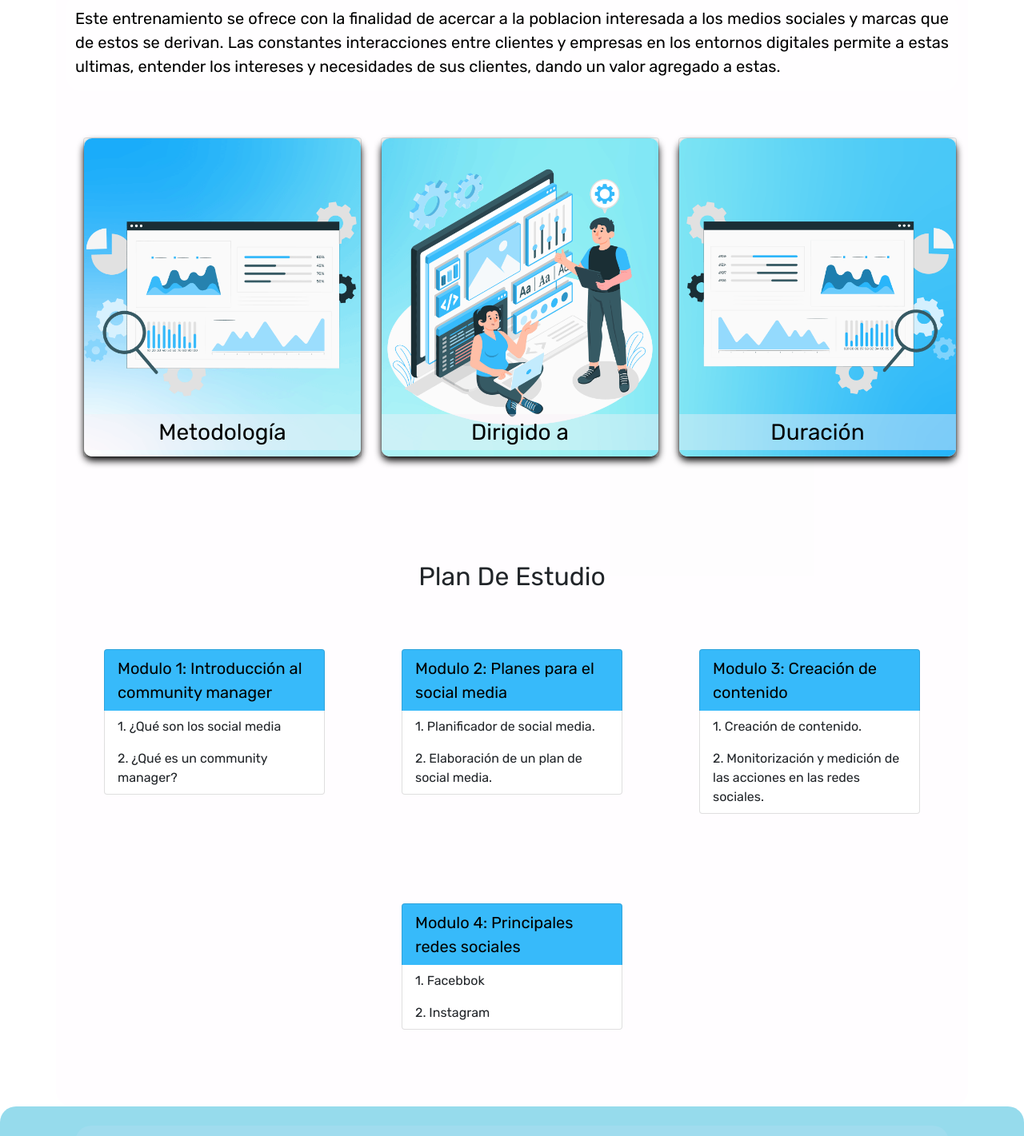
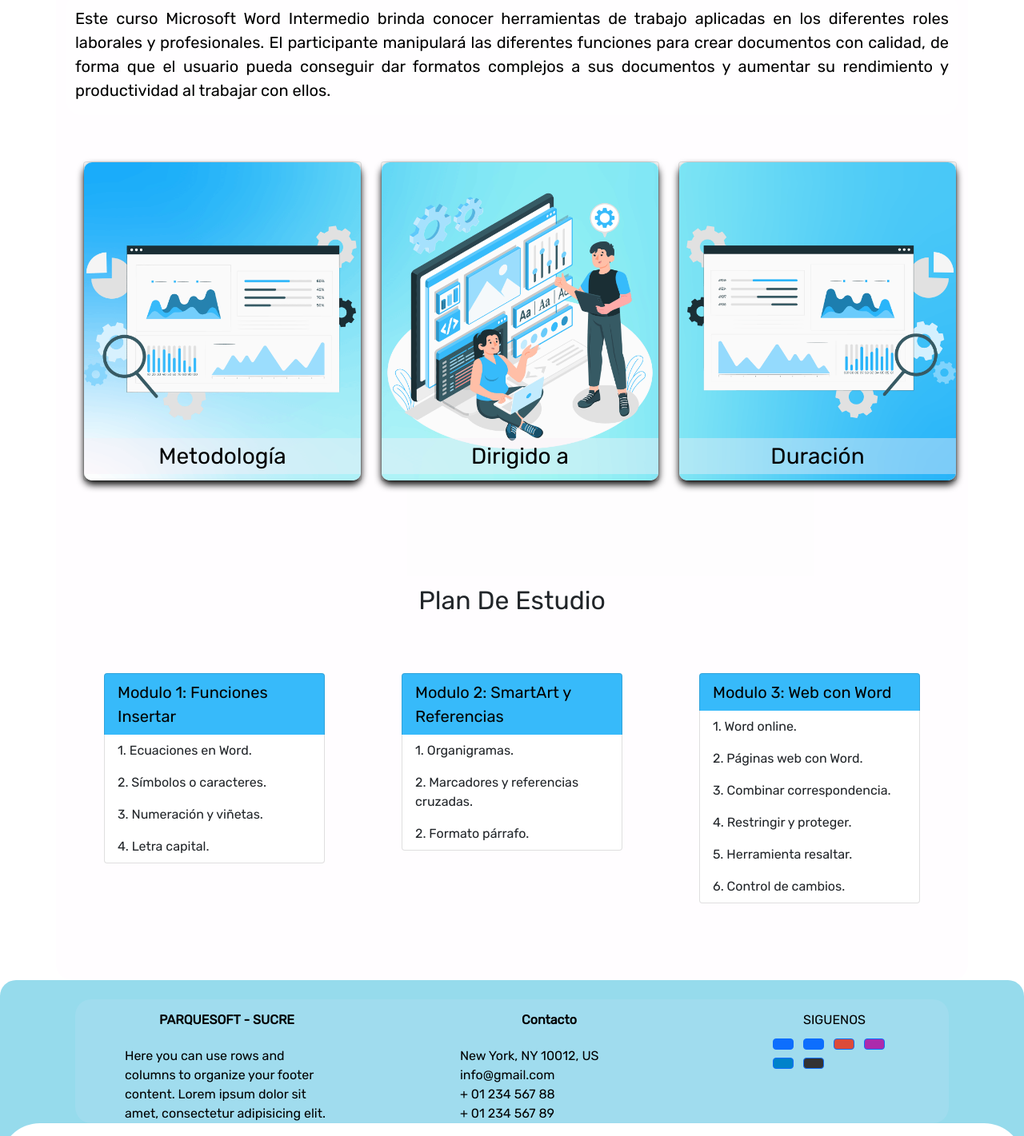
Before and after one commit to ENRIQUEMEZA23/ACADEMIC-main, a website: page Ofimatica/word_I.html in a window 1280 px wide. Shown: the part 550-1971 px from the top of the page at 80% size. Drawn offline with nearby package versions, Linux system fonts and the light colour scheme.

Commit message:
Información de algunos cursos

```diff
--- a/Ofimatica/word_I.html
+++ b/Ofimatica/word_I.html
@@ -91,10 +91,11 @@
     </div>
     <div class="texto row text-center pt-3">
 
-      <p>Este entrenamiento se ofrece con la finalidad de acercar a la poblacion interesada a los medios
-        sociales y marcas que de estos se derivan. Las constantes interacciones entre clientes y empresas en los
-        entornos digitales permite a estas
-        ultimas, entender los intereses y necesidades de sus clientes, dando un valor agregado a estas. </p>
+      <p>Este curso Microsoft Word Intermedio brinda conocer herramientas de trabajo
+        aplicadas en los diferentes roles laborales y profesionales. El participante
+        manipulará las diferentes funciones para crear documentos con calidad, de forma
+        que el usuario pueda conseguir dar formatos complejos a sus documentos y aumentar
+        su rendimiento y productividad al trabajar con ellos. </p>
     </div>
 <br><br>
     <!-- INICIO Fichas dinámicas--->
@@ -126,10 +127,10 @@
 
           <div class="face back">
             <h3>Dirigido a</h3>
-            <p>Profesionales, tecnologos, tecnicos ejecutivos, emprendimiento, investigadora,
-              consultores, estudiantes y demas personas que se desempeñen en el area de marketing u
-              otras areas y que tenga el interes de desarrolar nuevas competencias para planificar y
-              poner en practica estrategias de marketing a travez de las nuevas herramientas que proporcionan las redes.
+            <p>Este curso está dirigido a quienes necesiten o deseen aprender y potencializar
+              el manejo de Microsoft Word de forma simple y efectiva, para poder elaborar sus
+              hojas de texto de forma correcta, optimizando al máximo el tiempo en la realización
+              de documentos.
             </p>
             <div class="link">
               <a href="#">Details</a>
@@ -148,10 +149,13 @@
 
           <div class="face back">
             <h3>Duración</h3>
-            <p>5 semanas
-              Certificado que otorga constancia de asistencia
-              intencidad horaria
-              Desarrollar habilidades basicas para administrar perfiles corporativos en las principales redes sociales
+            <p>Certificado que otorga : constancia de asistencia <br>
+              Intensidad horaria <br>
+              Duración: 3 semanas <br>
+              Competencia general: Este curso está dirigido a quienes necesiten o deseen
+              aprender y potencializar el manejo de Microsoft Word de forma simple y efectiva,
+              para poder elaborar sus hojas de texto de forma correcta, optimizando al máximo
+              el tiempo en la realización de documentos.
             </p>
             <div class="link">
               <a href="#">Details</a>
@@ -174,36 +178,34 @@
       <div class="col-12 col-md-4 p-5 mt-3">
 
         <ul class="list-group">
-          <li class="m1 list-group-item" aria-current="true">Modulo 1: Introducción al community manager</li>
-          <li class="list-group-item">1. ¿Qué son los social media</li>
-          <li class="list-group-item">2. ¿Qué es un community manager?</li>
+          <li class="m1 list-group-item" aria-current="true">Modulo 1: Funciones Insertar</li>
+          <li class="list-group-item">1. Ecuaciones en Word.</li>
+          <li class="list-group-item">2. Símbolos o caracteres.</li>
+          <li class="list-group-item">3. Numeración y viñetas.</li>
+          <li class="list-group-item">4. Letra capital.</li>
         </ul>
 
       </div>
       <div class=" col-12 col-md-4 p-5 mt-3">
 
         <ul class="list-group">
-          <li class="m1 list-group-item" aria-current="true">Modulo 2: Planes para el social media</li>
-          <li class="list-group-item">1. Planificador de social media.</li>
-          <li class="list-group-item">2. Elaboración de un plan de social media.</li>
+          <li class="m1 list-group-item" aria-current="true">Modulo 2: SmartArt y Referencias</li>
+          <li class="list-group-item">1. Organigramas.</li>
+          <li class="list-group-item">2. Marcadores y referencias cruzadas.</li>
+          <li class="list-group-item">2. Formato párrafo.</li>
         </ul>
 
       </div>
       <div class="col-12 col-md-4 p-5 mt-3">
 
         <ul class="list-group">
-          <li class="m1 list-group-item" aria-current="true">Modulo 3: Creación de contenido</li>
-          <li class="list-group-item">1. Creación de contenido.</li>
-          <li class="list-group-item">2. Monitorización y medición de las acciones en las redes sociales.</li>
-        </ul>
-
-      </div>
-      <div class=" col-12 col-md-4 p-5 mt-3">
-
-        <ul class="list-group ">
-          <li class="m1 list-group-item" aria-current="true">Modulo 4: Principales redes sociales</li>
-          <li class="list-group-item">1. Facebbok</li>
-          <li class="list-group-item">2. Instagram</li>
+          <li class="m1 list-group-item" aria-current="true">Modulo 3: Web con Word</li>
+          <li class="list-group-item">1. Word online.</li>
+          <li class="list-group-item">2. Páginas web con Word.</li>
+          <li class="list-group-item">3. Combinar correspondencia.</li>
+          <li class="list-group-item">4. Restringir y proteger.</li>
+          <li class="list-group-item">5. Herramienta resaltar.</li>
+          <li class="list-group-item">6. Control de cambios.</li>
         </ul>
 
       </div>
@@ -291,7 +293,7 @@
       <!-- Copyright -->
 
       <div class="text-center2 p-4 bg-white text-black">
-        <img class="logop" src="/PS-Sucrea.png" alt="Logo" width="100%" height="auto">
+        <img class="logop" src="/PS-Sucrea.png" alt="Logo"> <br>
         © 2023 Copyright:
         <a class="text-bg-light fw-bold" href="https://parquesoftsucre.com/wp/">ParqueSoft - Sucre.</a>
       </div>
```
Also changed, not shown: Ofimatica/excel_B.html (+11 -10 lines), Ofimatica/word_A.html (+32 -30 lines), Ofimatica/word_B.html (+27 -27 lines), index.html (+4 -4 lines), imagenes/Casa1.png (deleted), imagenes/Modelo-de-contrato-de-joint-venture.jpg (deleted), imagenes/borrador.jpg (deleted), imagenes/comminity Manager fondo.jfif (deleted), imagenes/footer.png (added), 3 other files.
